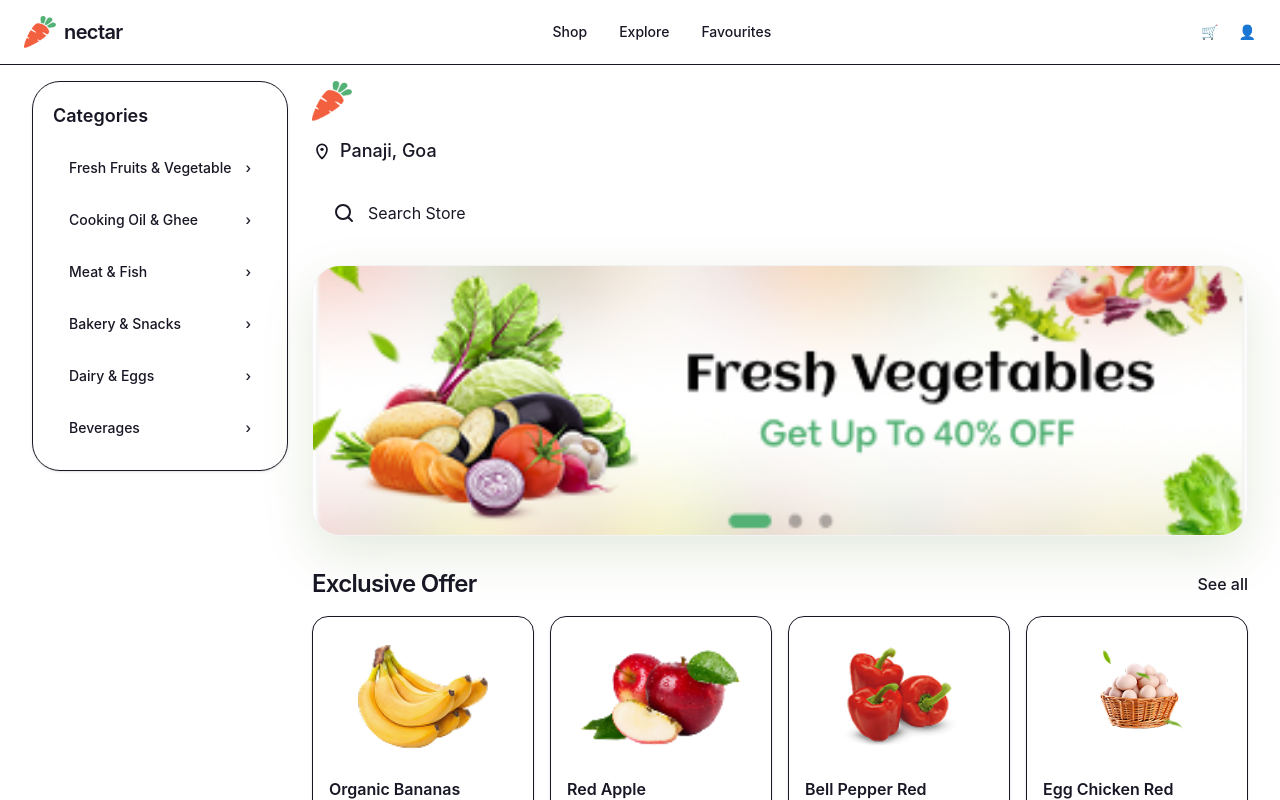
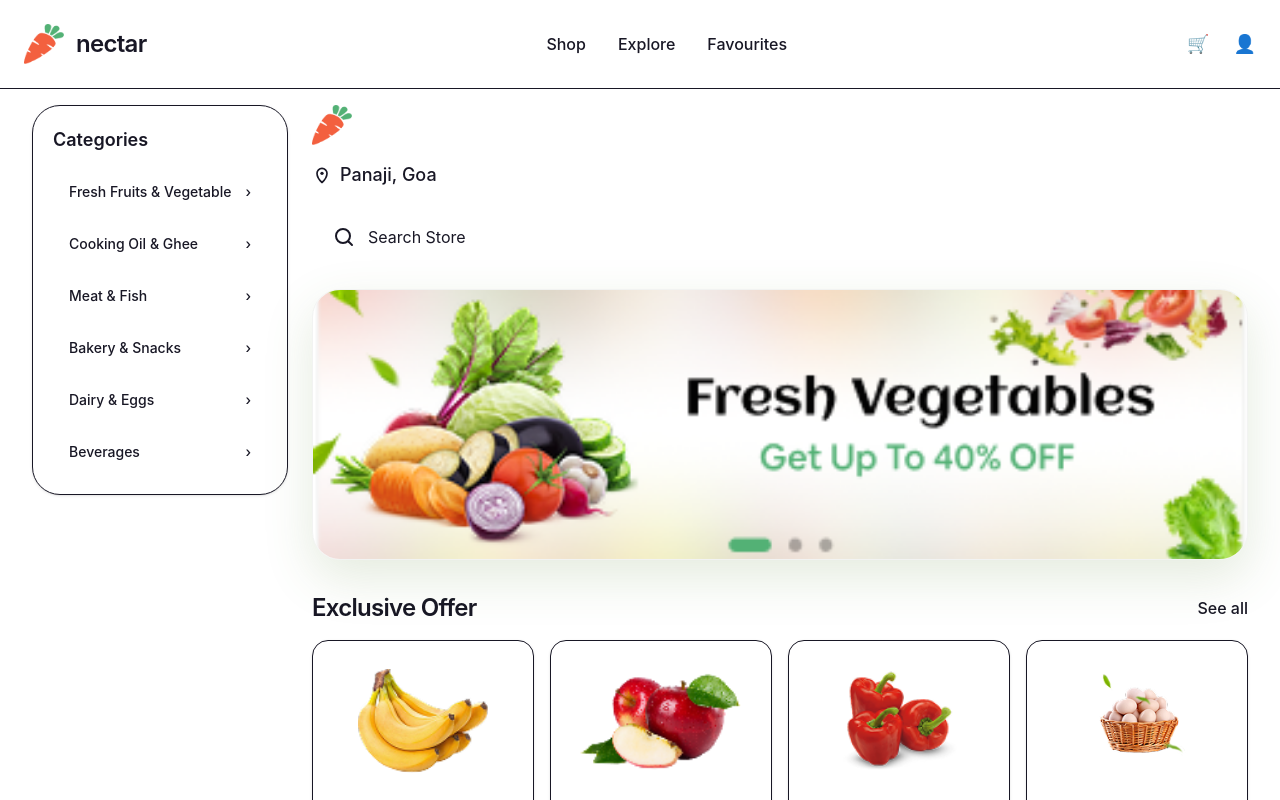
Before and after one commit to aprameyagoud/nectar-grocery, a React (Vite) app: page /#/home in a window 1280 px wide. Shown: the top 800 px of the page. Built offline with nearby package versions, Linux system fonts and the light colour scheme.

Commit message:
header change

```diff
--- a/src/components/layout/Header.tsx
+++ b/src/components/layout/Header.tsx
@@ -19,31 +19,31 @@ export function Header() {
   const totalItems = useCartStore((state) => state.getTotalItems())
 
   return (
-    <header className="sticky top-0 z-40 hidden border-b border-border bg-white md:flex">
-      <div className="mx-auto flex w-full max-w-7xl items-center justify-between px-6 py-4">
-        <NavLink to="/home" className="flex items-center gap-2 text-xl font-semibold tracking-[-0.03em] text-textPrimary">
-          <img src={logo} alt="Nectar logo" className="h-8 w-8" draggable={false} />
+    <header className="sticky top-0 z-40 border-b border-border bg-white">
+      <div className="mx-auto flex w-full max-w-7xl items-center justify-between px-6 py-6">
+        <NavLink to="/home" className="flex items-center gap-3 text-2xl font-semibold tracking-[-0.03em] text-textPrimary">
+          <img src={logo} alt="Nectar logo" className="h-10 w-10" draggable={false} />
           <span>nectar</span>
         </NavLink>
 
-        <nav className="flex items-center gap-8">
+        <nav className="hidden md:flex items-center gap-8">
           <NavLink to="/home" className={linkClassName}>
-            Shop
+            <span className="text-base">Shop</span>
           </NavLink>
           <NavLink to="/explore" className={linkClassName}>
-            Explore
+            <span className="text-base">Explore</span>
           </NavLink>
           <NavLink to="/favourites" className={linkClassName}>
-            Favourites
+            <span className="text-base">Favourites</span>
           </NavLink>
         </nav>
 
-        <div className="flex items-center gap-5 text-textPrimary">
-          <NavLink to="/cart" className="relative inline-flex items-center gap-2 text-sm font-medium text-textSecondary transition-colors hover:text-primary">
+        <div className="flex items-center gap-6 text-textPrimary">
+          <NavLink to="/cart" className="relative inline-flex items-center gap-2 text-lg font-medium text-textSecondary transition-colors hover:text-primary">
             <CartIcon />
             <Badge count={totalItems} />
           </NavLink>
-          <NavLink to="/account" className="inline-flex items-center gap-2 text-sm font-medium text-textSecondary transition-colors hover:text-primary">
+          <NavLink to="/account" className="inline-flex items-center gap-2 text-lg font-medium text-textSecondary transition-colors hover:text-primary">
             <PersonIcon />
           </NavLink>
         </div>
--- a/src/pages/main/CategoryScreen.tsx
+++ b/src/pages/main/CategoryScreen.tsx
@@ -11,6 +11,7 @@ import { filterProducts } from '../../utils/productFilters'
 import { ProductCategory, type Product } from '../../types'
 
 import { BackArrowIcon, FilterIcon } from './mainIcons'
+import { useEffect, useState } from 'react'
 
 const categoryLookup: Record<string, ProductCategory> = {
   beverages: ProductCategory.BEVERAGES,
@@ -34,6 +35,27 @@ function CategorySkeleton() {
 export default function CategoryScreen() {
   const navigate = useNavigate()
   const goBack = useSmartBack('/explore')
+  const [isLarge, setIsLarge] = useState(() => typeof window !== 'undefined' && window.matchMedia('(min-width: 1024px)').matches)
+
+  useEffect(() => {
+    const mql = window.matchMedia('(min-width: 1024px)')
+    const onChange = (e: MediaQueryListEvent) => setIsLarge(e.matches)
+    if (mql.addEventListener) {
+      mql.addEventListener('change', onChange)
+    } else {
+      // @ts-ignore
+      mql.addListener(onChange)
+    }
+
+    return () => {
+      if (mql.removeEventListener) {
+        mql.removeEventListener('change', onChange)
+      } else {
+        // @ts-ignore
+        mql.removeListener(onChange)
+      }
+    }
+  }, [])
   const { id = 'beverages' } = useParams<{ id: string }>()
   const routeCategory = categoryLookup[id] ?? ProductCategory.BEVERAGES
   const { data: fetchedCategories } = useSimulatedFetch(fetchCategories)
@@ -57,7 +79,8 @@ export default function CategoryScreen() {
   return (
     <div className="min-h-screen bg-background text-textPrimary">
       <div className="mx-auto flex w-full max-w-7xl gap-6 px-4 pb-8 pt-4 sm:px-6 lg:px-8">
-        <aside className="hidden w-72 shrink-0 rounded-[28px] border border-border bg-white p-5 shadow-sm lg:block self-start max-h-[80vh] overflow-auto lg:sticky lg:top-8">
+        {isLarge && (
+          <aside className="hidden w-72 shrink-0 rounded-[28px] border border-border bg-white p-5 shadow-sm lg:block self-start max-h-[80vh] overflow-auto lg:sticky lg:top-8">
           <h2 className="text-lg font-semibold text-textPrimary">Categories</h2>
           <div className="mt-4 space-y-2">
             {categories.map((category) => {
@@ -77,7 +100,8 @@ export default function CategoryScreen() {
               )
             })}
           </div>
-        </aside>
+          </aside>
+        )}
 
         <main className="min-w-0 flex-1">
           <div className="flex items-center justify-between px-1 py-2 lg:hidden">
--- a/src/pages/main/HomeScreen.tsx
+++ b/src/pages/main/HomeScreen.tsx
@@ -13,6 +13,7 @@ import {
   LocationPinIcon,
   SearchIcon,
 } from './mainIcons'
+import { useEffect, useState } from 'react'
 
 const groceryPills = [
   { label: 'Pulses', image: new URL('../../assets/pulses.png', import.meta.url).href, bg: '#F9E9D5' },
@@ -82,6 +83,28 @@ function CategoryPill({ label, image, bg, to }: { label: string; image: string;
 
 export default function HomeScreen() {
   const navigate = useNavigate()
+  const [isLarge, setIsLarge] = useState(() => typeof window !== 'undefined' && window.matchMedia('(min-width: 1024px)').matches)
+
+  useEffect(() => {
+    const mql = window.matchMedia('(min-width: 1024px)')
+    const onChange = (e: MediaQueryListEvent) => setIsLarge(e.matches)
+    // For older browsers that don't support addEventListener on MediaQueryList
+    if (mql.addEventListener) {
+      mql.addEventListener('change', onChange)
+    } else {
+      // @ts-ignore
+      mql.addListener(onChange)
+    }
+
+    return () => {
+      if (mql.removeEventListener) {
+        mql.removeEventListener('change', onChange)
+      } else {
+        // @ts-ignore
+        mql.removeListener(onChange)
+      }
+    }
+  }, [])
   const { data: fetchedCategories, loading: categoriesLoading } = useSimulatedFetch(fetchCategories)
   const { data: fetchedProducts, loading: productsLoading } = useSimulatedFetch(fetchProducts)
 
@@ -94,7 +117,7 @@ export default function HomeScreen() {
   return (
     <div className="min-h-screen bg-background text-textPrimary">
       <div className="mx-auto flex w-full max-w-7xl gap-6 px-4 pb-8 pt-4 sm:px-6 lg:px-8">
-        <CategorySidebar categories={categories} />
+          {isLarge && <CategorySidebar categories={categories} />}
 
         <main className="min-w-0 flex-1">
           <div className="mx-auto max-w-3xl lg:max-w-none">
```
